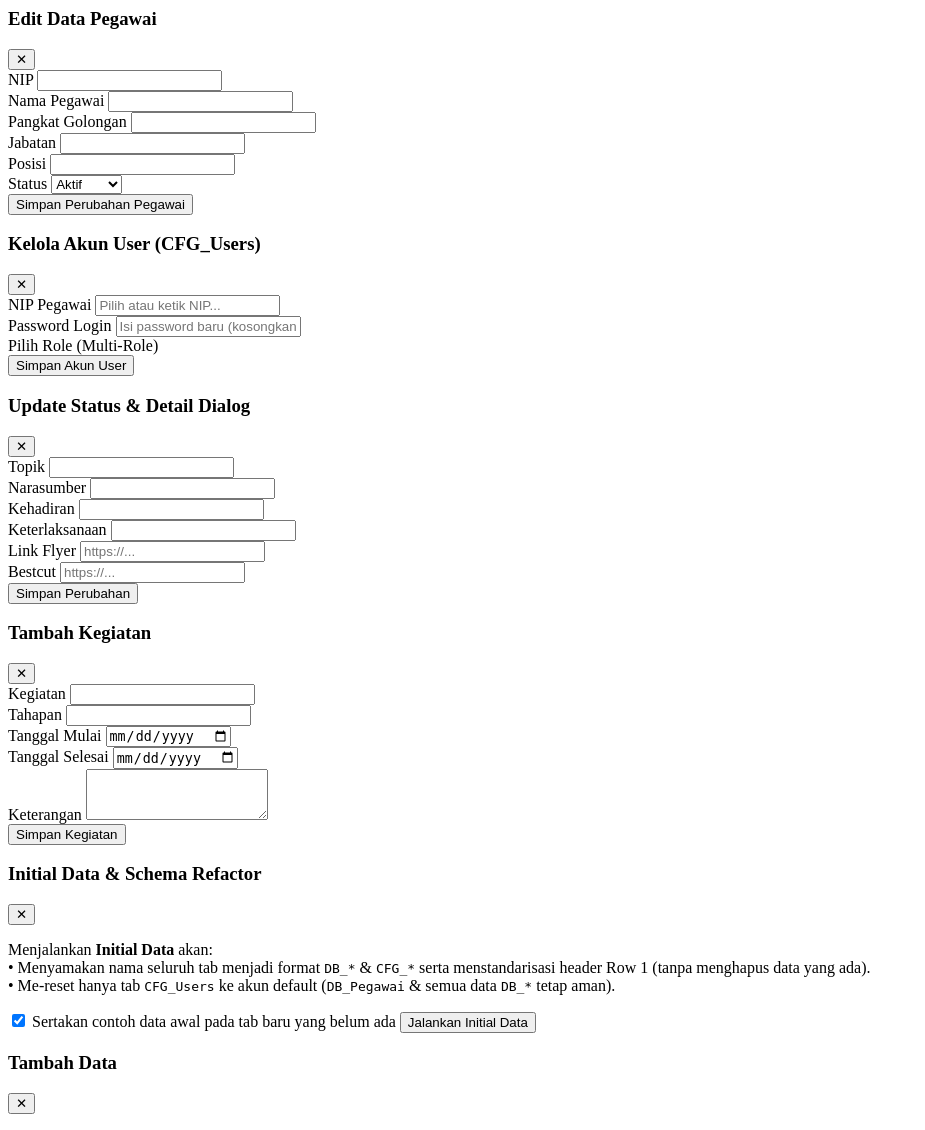
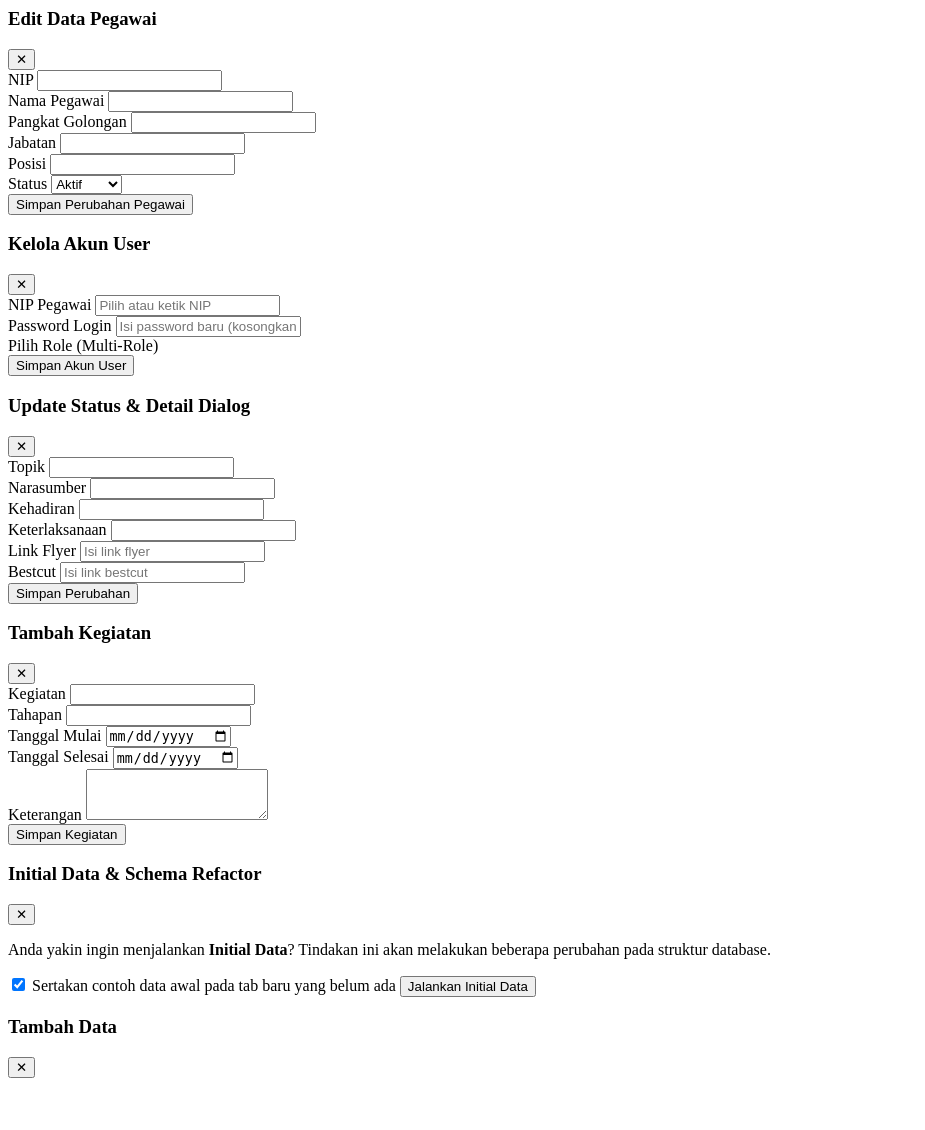
Before and after one commit to ikhwnfzan/dashboard-rrimamuju, a Flask app: template templates/modules/modals.html in a window 1280 px wide. Shown: the whole page, without its empty margins (0-925 px from the left). After the commit the page ends 1078 px from the top, so only its background shows below. Run offline with Flask 3, Linux system fonts and the light colour scheme; the template is opened without the code that fills it, so the values that code supplies are empty.

Commit message:
refactor: update input placeholders for consistency and clarity across modals

```diff
--- a/static/js/dashboard.js
+++ b/static/js/dashboard.js
@@ -1069,7 +1069,7 @@ function openAddModal(key) {
     return `
       <div>
         <label class="block font-bold mb-1">${f}${isRoomNip ? ' <span class="text-teal-600 font-normal">(Auto-Lookup Pegawai)</span>' : ''}</label>
-        <input type="text" name="${f}" ${extraAttrs} placeholder="Isi ${f}..."
+        <input type="text" name="${f}" ${extraAttrs} placeholder="Isi ${f}"
           class="w-full px-3.5 py-2 rounded-xl bg-slate-100 dark:bg-slate-800 border border-slate-200 dark:border-slate-700" />
       </div>
     `;
--- a/templates/modules/modals.html
+++ b/templates/modules/modals.html
@@ -45,13 +45,13 @@
 <div id="userModal" class="fixed inset-0 bg-slate-950/60 backdrop-blur-xs hidden items-center justify-center z-50 p-4 overflow-y-auto">
   <div class="bg-white dark:bg-[#111827] rounded-3xl max-w-md w-full p-6 border border-slate-200 dark:border-slate-800 shadow-2xl space-y-4 my-8">
     <div class="flex items-center justify-between">
-      <h3 class="text-base font-extrabold">Kelola Akun User (CFG_Users)</h3>
+      <h3 class="text-base font-extrabold">Kelola Akun User</h3>
       <button onclick="closeUserModal()" class="text-slate-400 hover:text-slate-700 font-bold">✕</button>
     </div>
     <form onsubmit="submitUserForm(event)" class="space-y-3 text-xs">
       <div>
         <label class="block font-bold mb-1">NIP Pegawai</label>
-        <input type="text" id="usrNip" list="pegawaiNipDatalist" required placeholder="Pilih atau ketik NIP..."
+        <input type="text" id="usrNip" list="pegawaiNipDatalist" required placeholder="Pilih atau ketik NIP"
           class="w-full px-3.5 py-2.5 rounded-xl bg-slate-100 dark:bg-slate-800 border border-slate-200 dark:border-slate-700" />
         <datalist id="pegawaiNipDatalist"></datalist>
       </div>
@@ -97,11 +97,11 @@
       </div>
       <div>
         <label class="block font-bold mb-1">Link Flyer</label>
-        <input type="text" id="editDialogFlyer" placeholder="https://..." class="w-full px-3.5 py-2 rounded-xl bg-slate-100 dark:bg-slate-800 border border-slate-200 dark:border-slate-700" />
+        <input type="text" id="editDialogFlyer" placeholder="Isi link flyer" class="w-full px-3.5 py-2 rounded-xl bg-slate-100 dark:bg-slate-800 border border-slate-200 dark:border-slate-700" />
       </div>
       <div>
         <label class="block font-bold mb-1">Bestcut</label>
-        <input type="text" id="editDialogBestcut" placeholder="https://..." class="w-full px-3.5 py-2 rounded-xl bg-slate-100 dark:bg-slate-800 border border-slate-200 dark:border-slate-700" />
+        <input type="text" id="editDialogBestcut" placeholder="Isi link bestcut" class="w-full px-3.5 py-2 rounded-xl bg-slate-100 dark:bg-slate-800 border border-slate-200 dark:border-slate-700" />
       </div>
       <button type="submit" class="w-full py-3 rounded-xl bg-teal-600 hover:bg-teal-700 text-white font-bold">Simpan Perubahan</button>
     </form>
@@ -149,9 +149,7 @@
       <button onclick="closeInitModal()" class="text-slate-400 hover:text-slate-700 font-bold">✕</button>
     </div>
     <p class="text-xs text-slate-500 dark:text-slate-400 leading-relaxed">
-      Menjalankan <strong>Initial Data</strong> akan:
-      <br>• Menyamakan nama seluruh tab menjadi format <code>DB_*</code> &amp; <code>CFG_*</code> serta menstandarisasi header Row 1 (tanpa menghapus data yang ada).
-      <br>• Me-reset hanya tab <code>CFG_Users</code> ke akun default (<code>DB_Pegawai</code> &amp; semua data <code>DB_*</code> tetap aman).
+      Anda yakin ingin menjalankan <strong>Initial Data</strong>? Tindakan ini akan melakukan beberapa perubahan pada struktur database.
     </p>
     <label class="flex items-center gap-2 text-xs font-semibold cursor-pointer">
       <input type="checkbox" id="initIncludeSamples" checked class="rounded text-teal-600" />
--- a/templates/modules/overview.html
+++ b/templates/modules/overview.html
@@ -74,7 +74,7 @@
     </div>
     <div class="flex flex-wrap items-end gap-3">
       <label class="flex-1 min-w-[220px]">
-        <span class="block text-[11px] font-bold text-slate-500 mb-1">Cari kegiatan</span>
+        <span class="block text-[11px] font-bold text-slate-500 mb-1">Cari Kegiatan</span>
         <input id="searchTimeline" type="search" oninput="filterTimelineTable()" placeholder="Kegiatan, tahapan, keterangan..."
           class="w-full px-3 py-2 rounded-xl bg-slate-100 dark:bg-slate-800 border border-slate-200 dark:border-slate-700 text-xs" />
       </label>
--- a/templates/modules/perencanaan.html
+++ b/templates/modules/perencanaan.html
@@ -5,7 +5,7 @@
       <p class="text-xs text-slate-400">Agenda dialog interaktif, narasumber, flyer, dan tautan Bestcut</p>
     </div>
     <div class="flex items-center gap-2">
-      <input type="text" id="searchDialog" oninput="renderDialogModule()" placeholder="Cari program, topik, narasumber..."
+      <input type="text" id="searchDialog" oninput="renderDialogModule()" placeholder="Cari"
         class="text-xs px-3.5 py-2 rounded-xl bg-white dark:bg-slate-800 border border-slate-200 dark:border-slate-700 w-60" />
       <button id="btnAddDialog" onclick="openAddModal('DB_Dialog')" class="hidden text-xs font-bold px-4 py-2 rounded-xl bg-teal-600 hover:bg-teal-700 text-white transition">
         + Tambah Dialog
--- a/templates/modules/sdm.html
+++ b/templates/modules/sdm.html
@@ -5,7 +5,7 @@
       <p class="text-xs text-slate-400">Kelola biodata, pangkat golongan, jabatan, status, dan posisi pegawai</p>
     </div>
     <div class="flex items-center gap-2">
-      <input type="text" id="searchPegawai" oninput="renderDataPegawai()" placeholder="Cari nama, NIP, jabatan..."
+      <input type="text" id="searchPegawai" oninput="renderDataPegawai()" placeholder="Cari"
         class="text-xs px-3.5 py-2 rounded-xl bg-white dark:bg-slate-800 border border-slate-200 dark:border-slate-700 w-60" />
       <button id="btnAddPegawai" onclick="openAddModal('DB_Pegawai')" class="hidden text-xs font-bold px-4 py-2 rounded-xl bg-teal-600 hover:bg-teal-700 text-white transition">
         + Tambah Pegawai
@@ -38,7 +38,7 @@
       <h2 class="text-xl font-extrabold">Arsip SDM</h2>
     </div>
     <div class="flex items-center gap-2">
-      <input type="text" id="searchArsipSdm" oninput="renderArsipSdm()" placeholder="Cari nomor/nama dokumen..."
+      <input type="text" id="searchArsipSdm" oninput="renderArsipSdm()" placeholder="Cari"
         class="text-xs px-3.5 py-2 rounded-xl bg-white dark:bg-slate-800 border border-slate-200 dark:border-slate-700 w-60" />
       <button id="btnAddArsipSdm" onclick="openAddModal('DB_Arsip_SDM')" class="hidden text-xs font-bold px-4 py-2 rounded-xl bg-teal-600 hover:bg-teal-700 text-white transition">
         + Tambah Arsip SDM
```
Also changed, not shown: templates/modules/bmn.html (+4 -4 lines).
